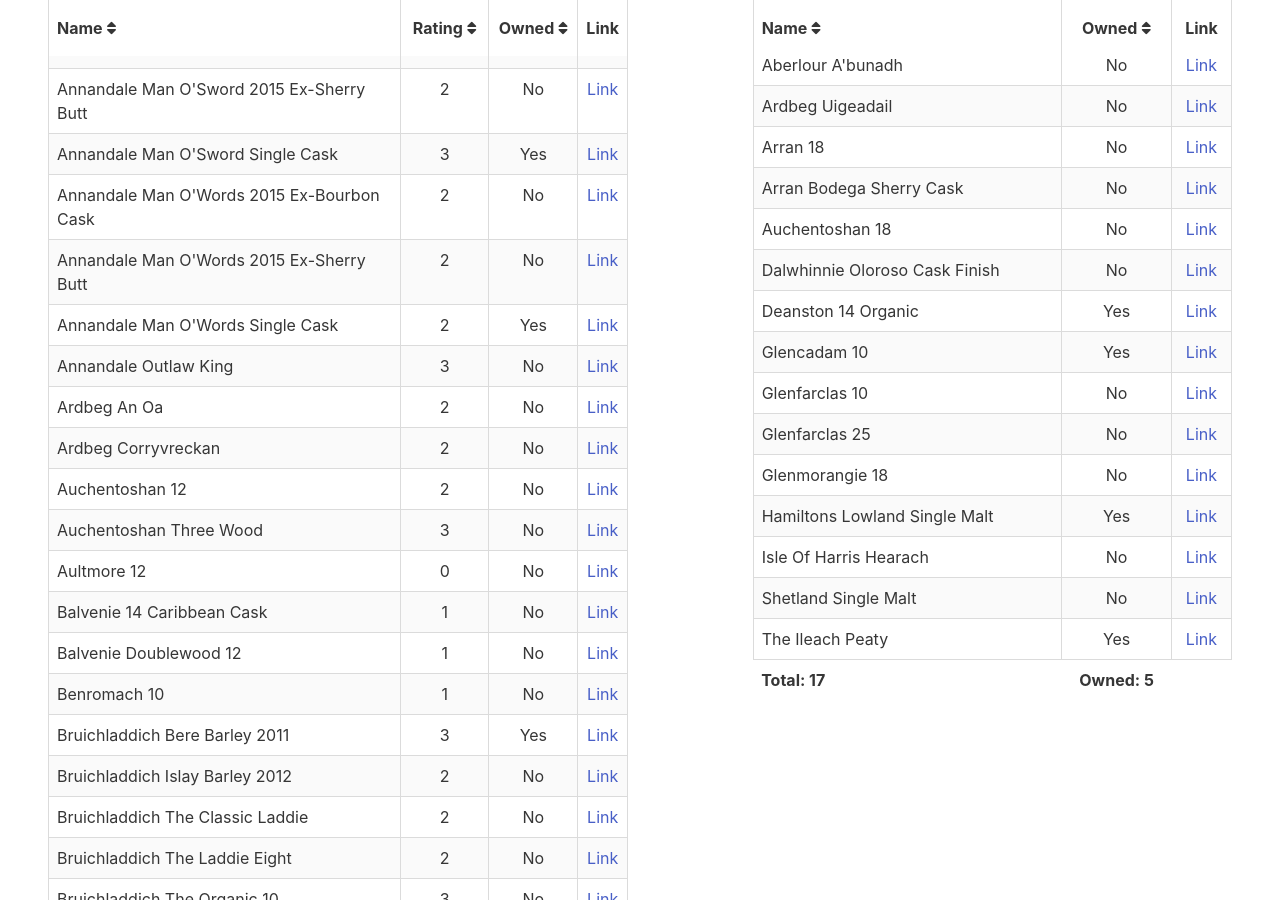
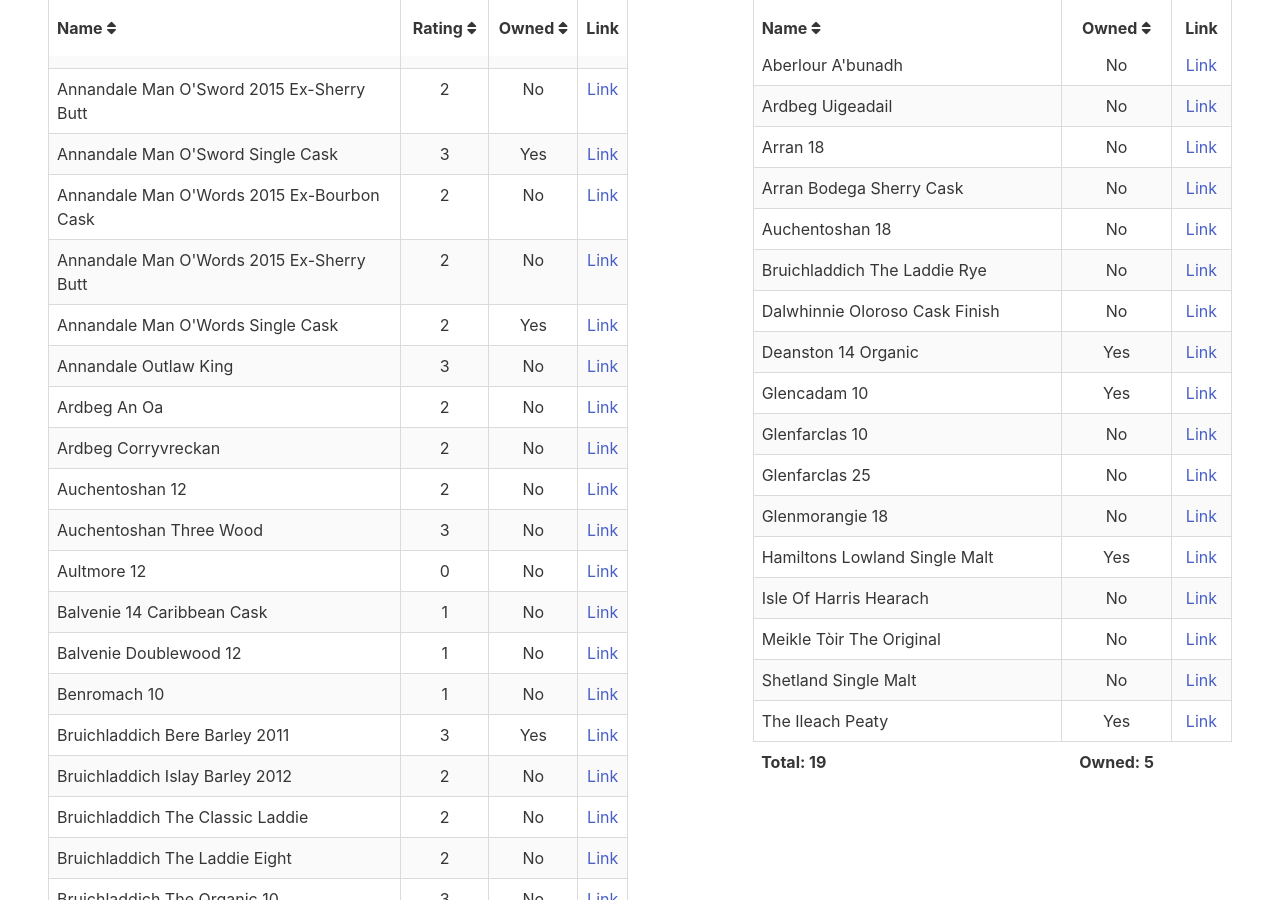
Before and after one commit to grega/whisky, a Jekyll site: the page built from scottish.html, in a window 1280 px wide and 900 px high, scrolled down 404 px. Built offline with Jekyll 4.4.1, drawn with Linux system fonts in a browser that asks for light colours; nearby versions of some CDN libraries.

Commit message:
Update to_try.yml

```diff
--- a/_data/scottish/to_try.yml
+++ b/_data/scottish/to_try.yml
@@ -20,3 +20,5 @@
 - name: Isle of Harris Hearach
 - name: Glenmorangie 18
 - name: Aberlour 14
+- name: Bruichladdich The Laddie Rye
+- name: Meikle Tòir The Original
```
